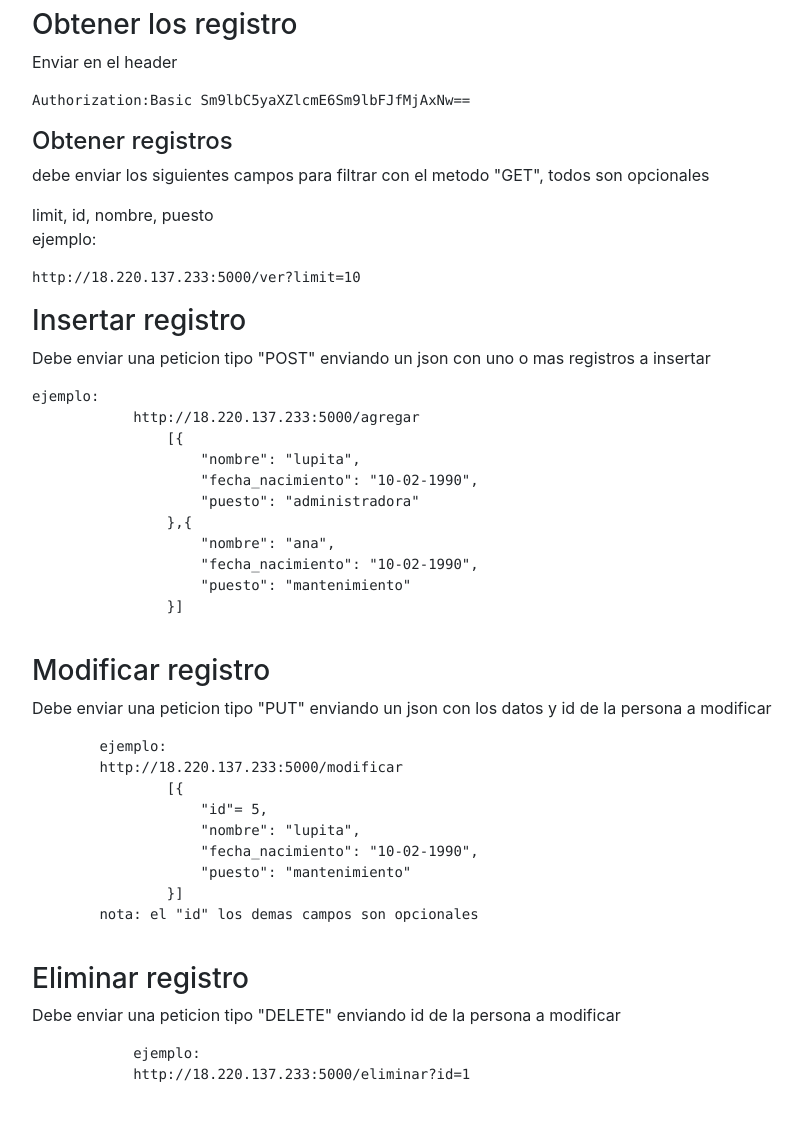
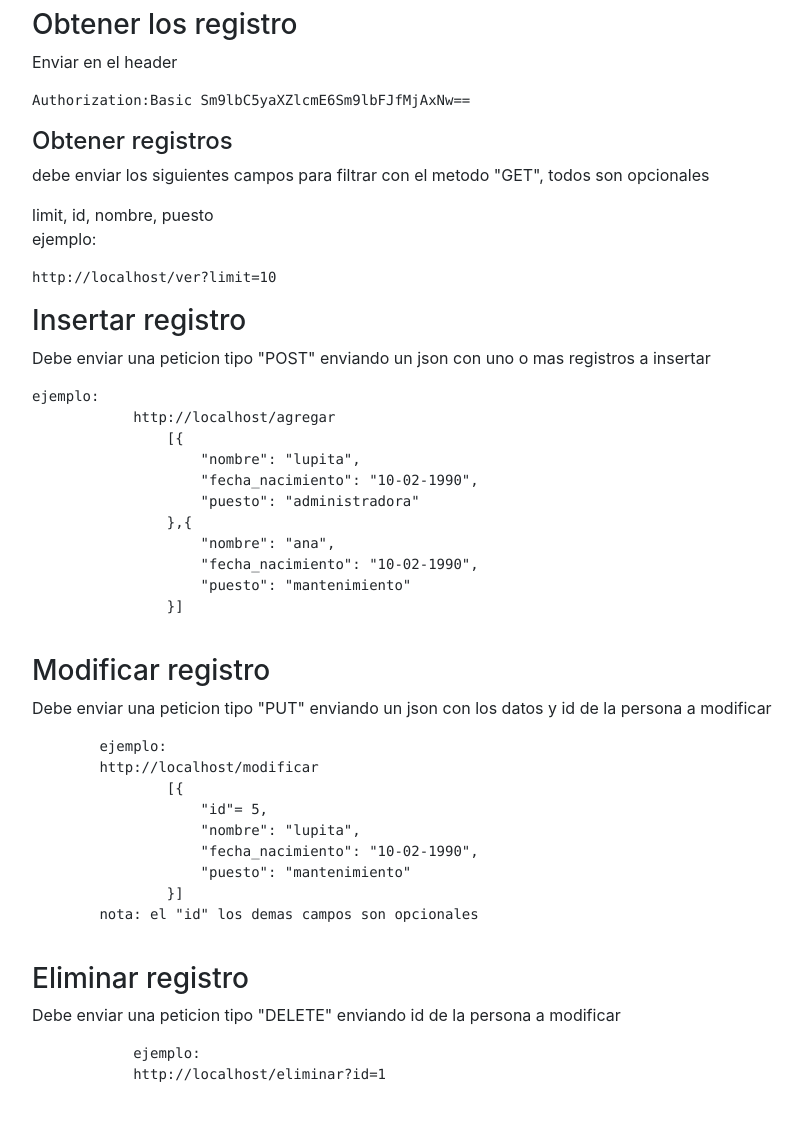
Before and after one commit to Aeon1/flask_rest_api, a Flask app: page / in a window 1280 px wide. Shown: the part 56-1178 px from the top of the page, without its empty margins (53-856 px from the left). Run offline with Flask 2, Linux system fonts and the light colour scheme; some libraries are stand-ins or nearby versions.

Commit message:
obtener la ruta automaticamente
debido a que la ip puede cambiar, se optiene ya desde la barra del navegador para mostrar los ejemplos de uso

```diff
--- a/templates/index.html
+++ b/templates/index.html
@@ -8,7 +8,7 @@
     <meta name="description" content="">
     <meta name="author" content="">
 
-    <title>Busqueda</title>
+    <title>Rest API con Flask</title>
 
     <!-- Bootstrap core CSS -->
     <link href="https://stackpath.bootstrapcdn.com/bootstrap/4.1.3/css/bootstrap.min.css" rel="stylesheet">
@@ -32,11 +32,11 @@
         <h4>Obtener registros</h4>
         <p>debe enviar los siguientes campos para filtrar con el metodo "GET", todos son opcionales</p>
         <span>limit, id, nombre, puesto</span>
-        <p>ejemplo: <pre>http://18.220.137.233:5000/ver?limit=10</pre></p>
+        <p>ejemplo: <pre><span class="url"></span>ver?limit=10</pre></p>
         <h3>Insertar registro</h3>
         <p>Debe enviar una peticion tipo "POST" enviando un json con uno o mas registros a insertar </p>
         <pre>ejemplo:
-            http://18.220.137.233:5000/agregar
+            <span class="url"></span>agregar
                 [{
                     "nombre": "lupita",
                     "fecha_nacimiento": "10-02-1990",
@@ -51,7 +51,7 @@
         <p>Debe enviar una peticion tipo "PUT" enviando un json con los datos y id de la persona a modificar</p>
         <pre>
         ejemplo:
-        http://18.220.137.233:5000/modificar
+        <span class="url"></span>modificar
                 [{
                     "id"= 5,
                     "nombre": "lupita",
@@ -64,13 +64,19 @@
         <p>Debe enviar una peticion tipo "DELETE" enviando id de la persona a modificar</p>
         <pre>
             ejemplo:
-            http://18.220.137.233:5000/eliminar?id=1
+            <span class="url"></span>eliminar?id=1
         </pre>
     </div>
 
     <!-- Bootstrap core JavaScript -->
     <script src="https://code.jquery.com/jquery-3.4.1.min.js"></script>
     <script src="https://stackpath.bootstrapcdn.com/bootstrap/4.3.1/js/bootstrap.bundle.min.js"></script>
+    <script>
+     $(document).ready(function(){
+        var ruta = $(location).attr('href');
+        $(".url").html(ruta);
+     })
+    </script>
 </body>
 
 </html>
```
